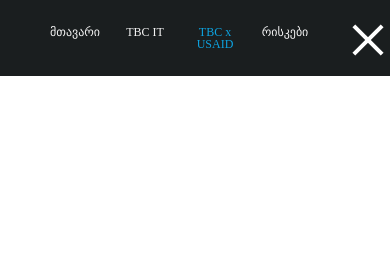
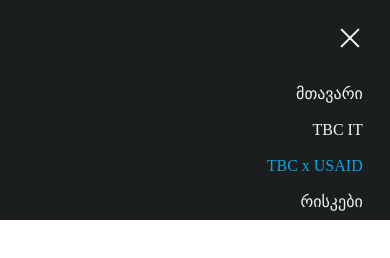
Before and after one commit to GiorgiKapan/js, a plain HTML site: page index.html in a window 390 px wide. Both pictures are taken after a click on the element 347 px from the left and 37 px from the top of the page. Drawn offline with Linux system fonts and the light colour scheme; a web font is replaced by a local one.

Commit message:
update header-complete

```diff
--- a/css/responsive-burger.css
+++ b/css/responsive-burger.css
@@ -1,8 +1,8 @@
-.burger-wrapper {
-    /* display: none; */
+.burger-wrapper, .burger-wrapper-responsive {
+    display: none;
     position: relative;
-    width: 30px;
-    height: 25px;
+    width: var(--burger-width);
+    height: var(--burger-height);
     cursor: pointer;
 }
 
@@ -11,7 +11,7 @@
     transform: translate(-50%, -50%);
     left: 50%;
     width: 100%;
-    height: 4px;
+    height: var(--burger-line-height);
     background-color: #fff;
     transition: all 0.25s ease;
 }
@@ -28,24 +28,18 @@
     top: 90%;
 }
 
-.burger-wrapper-responsive {
-    /* display: none; */
-    position: relative;
-    width: 30px;
-    height: 30px;
-    cursor: pointer;
+.burger-wrapper-responsive div:nth-child(1), .burger-wrapper-responsive div:nth-child(3) {
+    position: absolute;
+    top: 50%;
+    left: 50%;
+    width: 25px;
+    height: var(--burger-line-height);
+    background-color: #fff;
+    transition: all 0.25s ease;
 }
 
 .burger-wrapper-responsive div:nth-child(1) {
-    position: absolute;
-    top: 50%;
-    left: 50%;
-    transform: translate(-50%, -50%);
-    width: 40px;
-    height: 4px;
-    background-color: white;
-    transform: rotate(45deg);
-    transition: all 0.25s linear;
+    transform: translate(-50%, -50%) rotate(45deg);
 }
 
 .burger-wrapper-responsive div:nth-child(2) {
@@ -54,13 +48,11 @@
 }
 
 .burger-wrapper-responsive div:nth-child(3) {
-    position: absolute;
-    top: 50%;
-    left: 50%;
-    transform: translate(-50%, -50%);
-    width: 40px;
-    height: 4px;
-    background-color: white;
-    transform: rotate(-45deg);
-    transition: all 0.25s ease;
+    transform: translate(-50%, -50%) rotate(-45deg);
 }
+
+@media only screen and (max-width: 600px) {
+    .burger-wrapper, .burger-wrapper-responsive {
+        display: block;
+    }
+}
--- a/css/root.css
+++ b/css/root.css
@@ -11,4 +11,12 @@
 
 :root {
     --component-padding: 0 18vw;
+    --header-height: 9vh;
 }
+
+/* header burger */
+:root {
+    --burger-width: 25px;
+    --burger-height: 15px;
+    --burger-line-height: 2px;
+}
--- a/css/style.css
+++ b/css/style.css
@@ -7,8 +7,7 @@ header {
   align-items: center;
   justify-content: space-between;
   background-color: var(--color-gray2);
-  height: 9vh;
-  overflow-y: scroll;
+  height: var(--header-height);
 }
 
 header nav {
@@ -34,3 +33,33 @@ header ul li a {
 header ul li a:hover {
   color: var(--color-blue1);
 }
+
+@media only screen and (max-width: 600px) {
+  body {
+    header nav {
+      display: none;
+    }
+
+    header .nav-responsive {
+      display: block;
+      background-color: var(--color-gray2);
+      width: 100%;
+      position: absolute;
+      right: 0%;
+      padding: var(--component-padding) 0;
+      top: var(--header-height);
+    }
+
+    header .nav-responsive ul {
+      flex-flow: column;
+      align-items: flex-end;
+    }
+
+    header .nav-responsive ul li a {
+      width: 100%;
+      text-align: end;
+      margin: 10px 0;
+      font-size: 16px;
+    }
+  }
+}
--- a/index.html
+++ b/index.html
@@ -19,7 +19,7 @@
         <object type="image/svg+xml" width="160" data="assets/tbc.svg"></object>
       </a>
 
-      <nav>
+      <nav id="navigation">
         <ul>
           <li><a href="#">მთავარი</a></li>
           <li><a href="#">TBC IT</a></li>
--- a/script.js
+++ b/script.js
@@ -2,14 +2,17 @@ let isBurgerResponsive = false;
 
 function openResponsiveBurger() {
     const burger = document.getElementById('burger');
+    const nav = document.getElementById('navigation');
 
     if (!isBurgerResponsive) {
         burger.classList.remove('burger-wrapper');
         burger.classList.add('burger-wrapper-responsive');
+        nav.classList.add('nav-responsive')
         isBurgerResponsive = true;
     } else {
         burger.classList.remove('burger-wrapper-responsive');
         burger.classList.add('burger-wrapper');
+        nav.classList.remove('nav-responsive');
         isBurgerResponsive = false;
     }
 }
```
